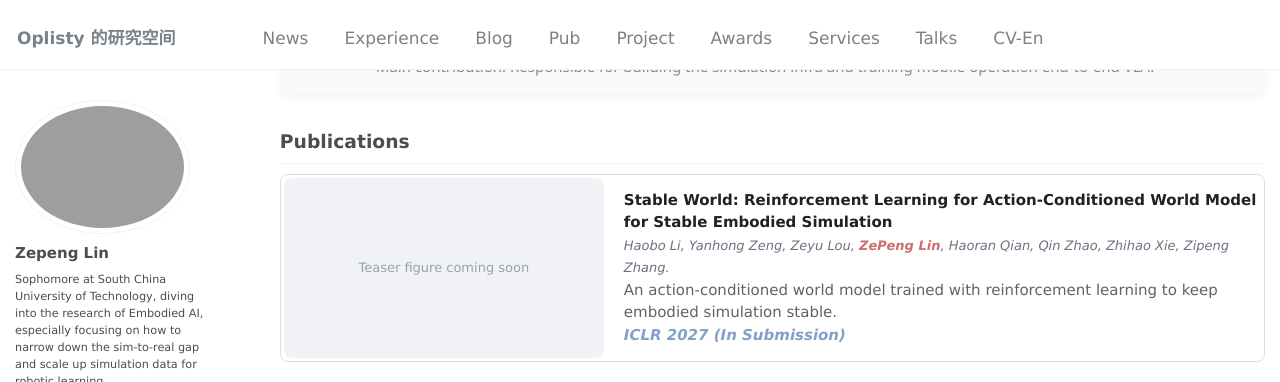
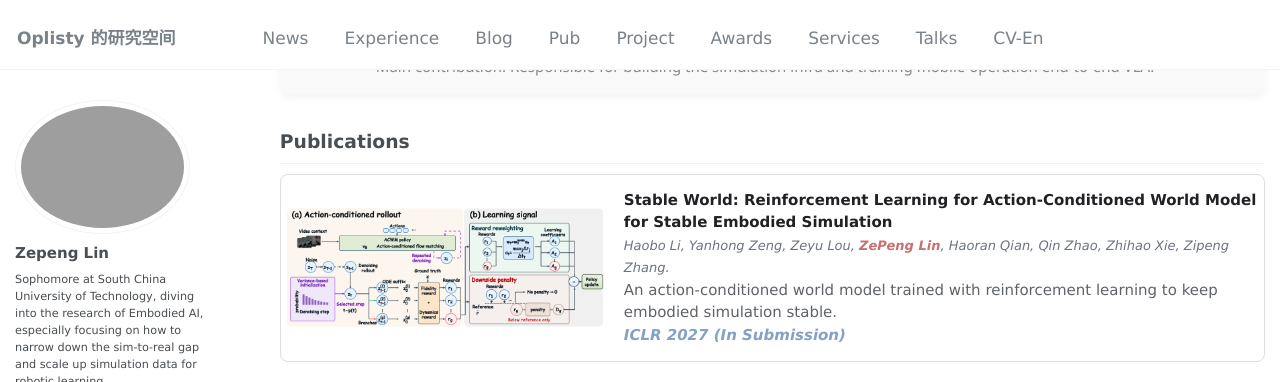
Before and after one commit to oplisty/oplisty.github.io, a Jekyll site: the page built from _pages/about.md, in a window 1280 px wide and 900 px high, scrolled down 1115 px, cut to the strip 0-382 px from the top of the window. Built offline with Jekyll 4.4.1, drawn with Linux system fonts in a browser that asks for light colours; some web fonts are replaced.

Commit message:
add Stable World teaser figure

```diff
--- a/_pages/about.md
+++ b/_pages/about.md
@@ -288,7 +288,7 @@ Publications
 <div class="publication-card">
   <div style="display: flex; align-items: center;">
     <div class="pub-media-rotator" style="position: relative; width: 320px; height: 180px; margin-right: 20px; border-radius: 8px; overflow: hidden; flex: 0 0 auto;">
-      <div style="width: 320px; height: 180px; background: #f0f2f5; display: flex; align-items: center; justify-content: center; color: #98a2b3; font-size: 13px;">Teaser figure coming soon</div>
+      <img src="images/stableworld-teaser.png" alt="Stable World teaser" style="width: 320px; height: 180px; object-fit: contain; display: block; margin: 0 auto;">
     </div>
     <div>
       <strong>Stable World: Reinforcement Learning for Action-Conditioned World Model for Stable Embodied Simulation</strong><br>
```
Also changed, not shown: images/stableworld-teaser.png (added).
